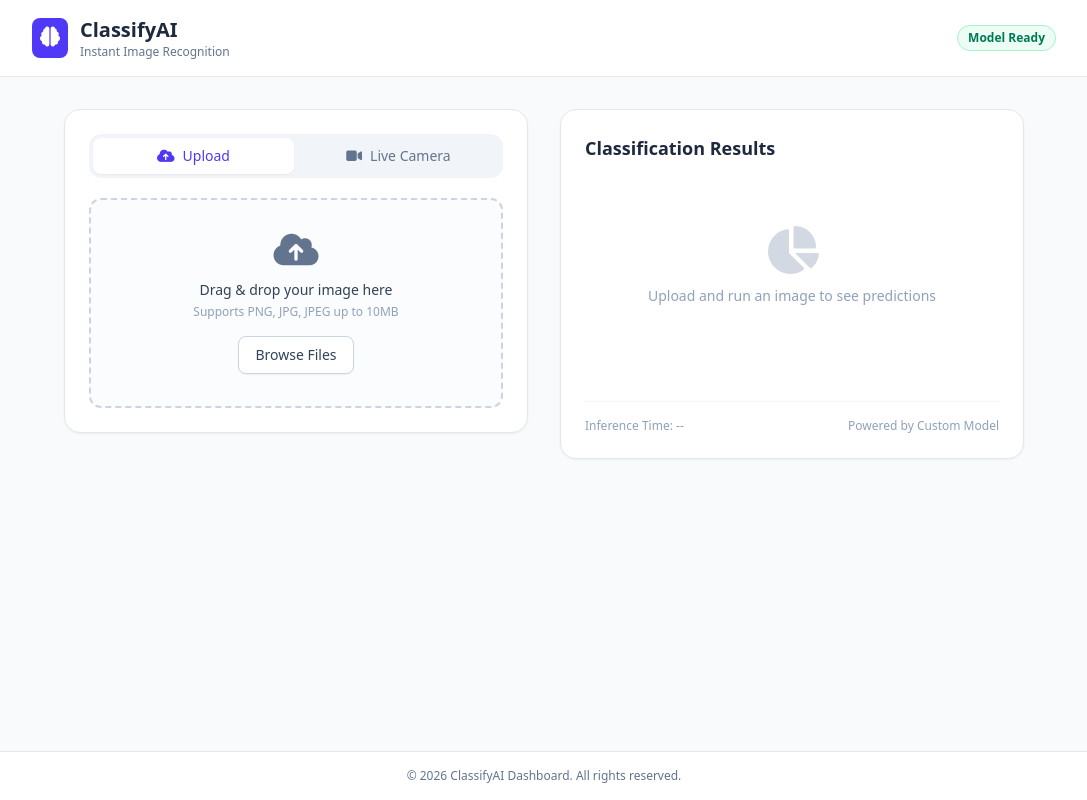
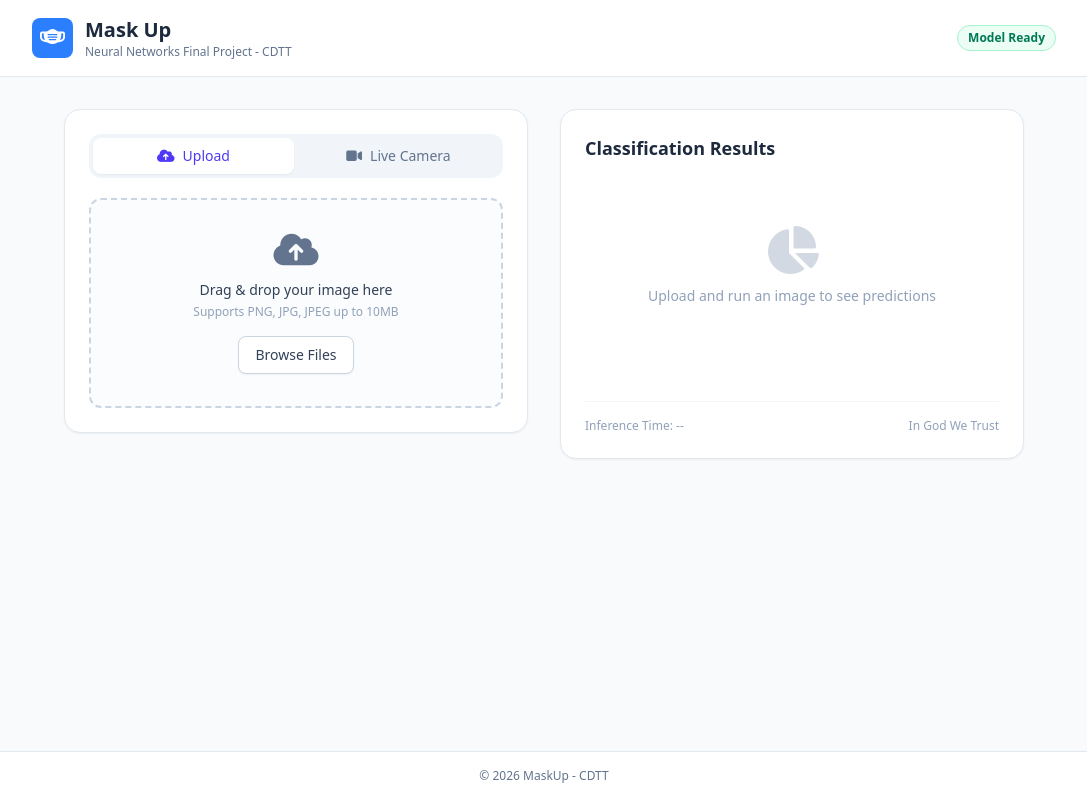
Before and after one commit to HennriCortez/Neural_Final, a plain HTML site: page index.html in a window 1280 px wide. Shown: the whole page, without its empty margins (96-1183 px from the left). Drawn offline with nearby package versions, Linux system fonts and the light colour scheme.

Commit message:
Change Icon to a medical mask
Update Description and Footer texts

```diff
--- a/index.html
+++ b/index.html
@@ -12,12 +12,12 @@
     <header class="bg-white border-b border-slate-200 py-4 px-6 sticky top-0 z-50">
         <div class="max-w-5xl mx-auto flex items-center justify-between">
             <div class="flex items-center gap-3">
-                <div class="bg-indigo-600 text-white p-2 rounded-lg">
-                    <i class="fa-solid fa-brain text-xl"></i>
+                <div class="bg-blue-500 text-white p-2 rounded-lg">
+                    <i class="fa-solid fa-mask-face text-xl"></i>
                 </div>
                 <div>
-                    <h1 class="text-xl font-bold text-slate-800">ClassifyAI</h1>
-                    <p class="text-xs text-slate-500">Instant Image Recognition</p>
+                    <h1 class="text-xl font-bold text-slate-800">Mask Up</h1>
+                    <p class="text-xs text-slate-500">Neural Networks Final Project - CDTT</p>
                 </div>
             </div>
             <span class="bg-emerald-50 text-emerald-700 text-xs font-semibold px-2.5 py-1 rounded-full border border-emerald-200">
@@ -132,13 +132,13 @@
 
             <div class="border-t border-slate-100 pt-4 mt-6 text-xs text-slate-400 flex justify-between items-center">
                 <span>Inference Time: <span id="inference-time">--</span></span>
-                <span>Powered by Custom Model</span>
+                <span>In God We Trust</span>
             </div>
         </div>
     </main>
 
     <footer class="bg-white border-t border-slate-200 py-4 text-center text-xs text-slate-500">
-        &copy; 2026 ClassifyAI Dashboard. All rights reserved.
+        &copy; 2026 MaskUp - CDTT
     </footer>
 
     <script>
```
